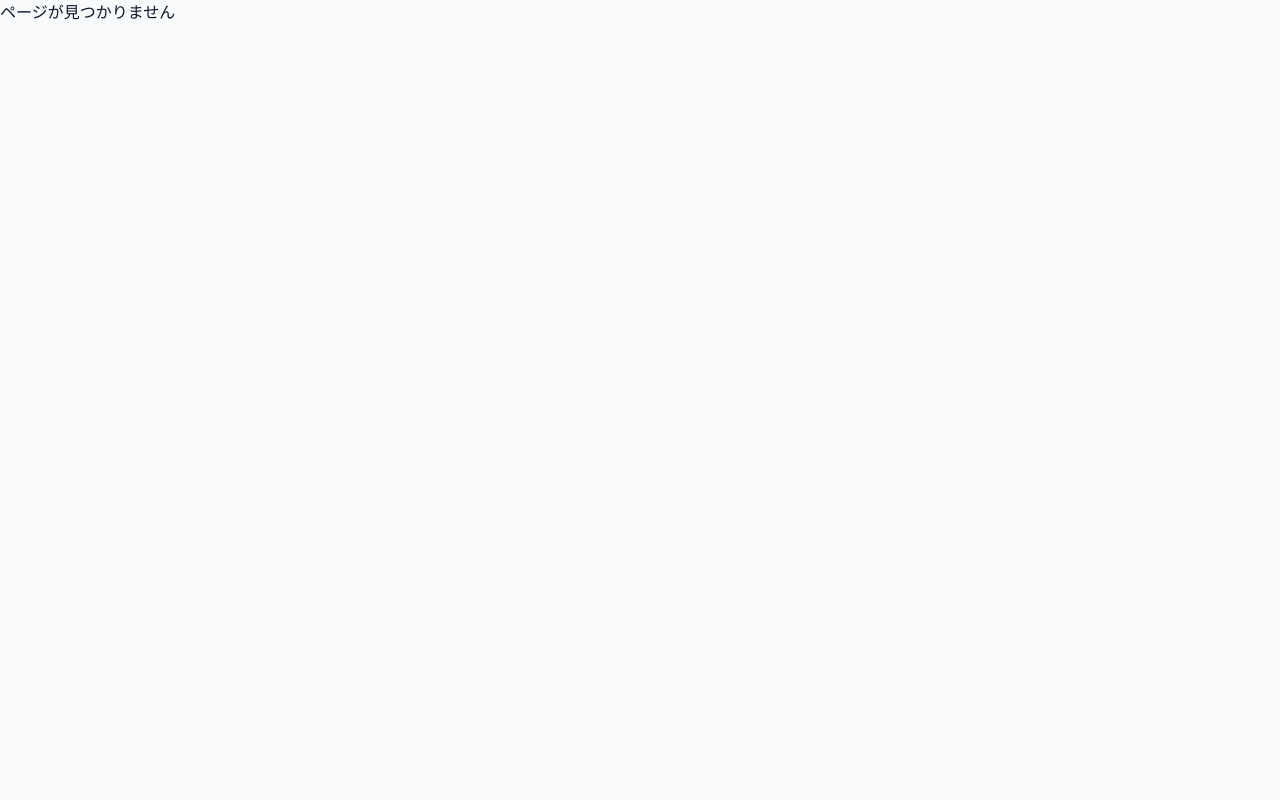
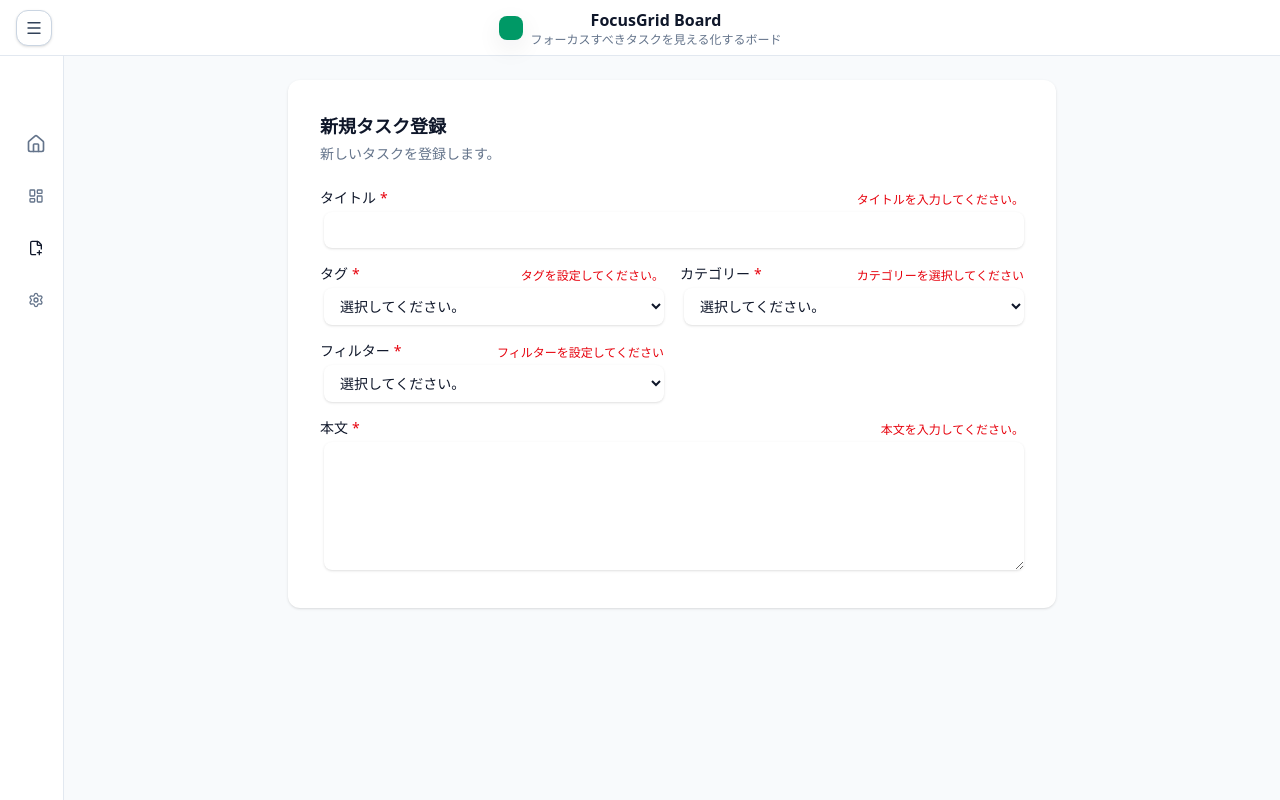
Before and after one commit to Yamazaki-Katsunori/focus-grid-board, a React app in the folder frontend/: page /focus-grid-board/create-task in a window 1280 px wide. Built offline with nearby package versions, Linux system fonts and the light colour scheme; the HTML template or start-up script is replaced by a standard one.

Commit message:
feat commit: タスク作成ページのルーティング定義

```diff
--- a/frontend/src/app/routes/routes.tsx
+++ b/frontend/src/app/routes/routes.tsx
@@ -12,6 +12,8 @@ import { ROWS } from '@domain/focusGrid/demoTaskData';
 import { FocusKanbanBoard } from '@domain/focusGrid/focusKanbanBoard/FocusKanbanBoard';
 import { FocusTaskTable } from '@domain/focusGrid/focusTaskTable/FocusTaskTable';
 import { focusMainTabLoader } from '@domain/focusGrid/focusMainTab/focusMainTabRoute';
+import { CreateTaskPage } from '@domain/createTask/CreateTaskPage';
+import { createTaskAction, createTaskLoader } from '@domain/createTask/createTaskRoute';
 
 export const router = createBrowserRouter([
   {
@@ -22,16 +24,19 @@ export const router = createBrowserRouter([
         index: true,
         element: <Navigate to="/login" replace />,
       },
+      // login画面 route
       {
         path: '/login',
         element: <LoginPage />,
         loader: loginLoader,
         action: loginAction,
       },
+      // main画面 route
       {
         path: '/focus-grid-board',
         element: <FocusGridBoardPage />,
         loader: focusGridLoader,
+        // main画面 各種タブ route
         children: [
           { index: true, element: <Navigate to="matrix" replace /> },
           {
@@ -46,6 +51,12 @@ export const router = createBrowserRouter([
         ],
       },
       {
+        path: '/focus-grid-board/create-task',
+        element: <CreateTaskPage />,
+        loader: createTaskLoader,
+        action: createTaskAction,
+      },
+      {
         path: '*',
         element: <div>ページが見つかりません</div>,
       },
--- a/frontend/src/base/header/AppHeader.tsx
+++ b/frontend/src/base/header/AppHeader.tsx
@@ -1,4 +1,5 @@
 import type { AppHeaderProps } from '@base/header/appHeaderTypes';
+import { Menu } from 'lucide-react';
 
 // src/base/header/AppHeader.tsx
 export function AppHeader({ onToggleSidebar }: AppHeaderProps) {
@@ -14,15 +15,17 @@ export function AppHeader({ onToggleSidebar }: AppHeaderProps) {
             onClick={onToggleSidebar}
           >
             <span className="sr-only">メニュー</span>
-            <svg viewBox="0 0 24 24" width={18} height={18} aria-hidden="true">
-              <path
+            <Menu
+              viewBox="0 0 24 24"
+              width={18}
+              height={18}
+              aria-hidden="true"
               d="M4 7h16M4 12h16M4 17h16"
               fill="none"
               stroke="currentColor"
               strokeWidth="1.8"
               strokeLinecap="round"
             />
-            </svg>
           </button>
         </div>
 
--- a/frontend/src/domain/createTask/CreateTaskPage.tsx
+++ b/frontend/src/domain/createTask/CreateTaskPage.tsx
@@ -1,10 +1,20 @@
 import { AppHeader } from '@base/header/AppHeader';
 import { BaseLayout } from '@base/layout/BaseLayout';
 import { CreateTaskForm } from '@domain/createTask/CreateTaskForm';
+import { AppSidebar } from '@domain/layout/AppSidebar';
+import { useState } from 'react';
 
 export function CreateTaskPage() {
+  const [isSidebarOpen, setIsSidebarOpen] = useState(false);
+
+  const handleToggleSidebar = () => {
+    setIsSidebarOpen((prev) => !prev);
+  };
   return (
-    <BaseLayout header={<AppHeader />} sidebar={null}>
+    <BaseLayout
+      header={<AppHeader onToggleSidebar={handleToggleSidebar} />}
+      sidebar={<AppSidebar isOpen={isSidebarOpen} />}
+    >
       <div className="flex min-h-[60vh] items-center justify-center px-4">
         <div className="bg-bg-surface w-full max-w-3xl rounded-xl p-8 shadow-sm">
           <CreateTaskForm />
--- /dev/null
+++ b/frontend/src/domain/createTask/createTaskRoute.ts
@@ -0,0 +1,18 @@
+// src/domain/auth/loginRoute.ts
+import type { LoaderFunctionArgs, ActionFunctionArgs } from 'react-router';
+import { redirect } from 'react-router';
+
+// 今は何もしないで null を返すだけ
+export async function createTaskLoader(_args: LoaderFunctionArgs) {
+  // 例: すでにログイン済みなら /app にリダイレクト…とかは将来ここに書ける
+
+  // ここでタスク一覧やユーザー情報をロードする…のは後で
+  await new Promise((resolve) => setTimeout(resolve, 800));
+
+  return null;
+}
+
+// 今はバリデーションなしで必ず /app に飛ばす
+export async function createTaskAction(_args: ActionFunctionArgs) {
+  return redirect('/focus-grid-board/create-task');
+}
--- a/frontend/src/domain/focusGrid/FocusGridBoardPage.tsx
+++ b/frontend/src/domain/focusGrid/FocusGridBoardPage.tsx
@@ -7,7 +7,7 @@ import { AppSidebar } from '@domain/layout/AppSidebar';
 import { useState } from 'react';
 
 export function FocusGridBoardPage() {
-  const [isSidebarOpen, setIsSidebarOpen] = useState(true);
+  const [isSidebarOpen, setIsSidebarOpen] = useState(false);
 
   const handleToggleSidebar = () => {
     setIsSidebarOpen((prev) => !prev);
--- a/frontend/src/domain/focusGrid/focusGridRoute.ts
+++ b/frontend/src/domain/focusGrid/focusGridRoute.ts
@@ -4,7 +4,7 @@ import type { ActionFunctionArgs, LoaderFunctionArgs } from 'react-router';
 
 export async function focusGridLoader(_args: LoaderFunctionArgs) {
   // ここでタスク一覧やユーザー情報をロードする…のは後で
-  await new Promise((resolve) => setTimeout(resolve, 2000));
+  await new Promise((resolve) => setTimeout(resolve, 800));
 
   return null;
 }
--- a/frontend/src/domain/layout/AppSidebar.tsx
+++ b/frontend/src/domain/layout/AppSidebar.tsx
@@ -19,7 +19,7 @@ const SIDEBAR_ITEMS: BaseSidebarItemType[] = [
     icon: <LayoutDashboard className="h-4 w-4" aria-hidden="true" />,
   },
   {
-    id: 'new-task',
+    id: 'create-task',
     label: '新規タスク作成',
     icon: <FilePlus2 className="h-4 w-4" aria-hidden="true" />,
   },
@@ -39,7 +39,7 @@ function getActiveSidebarId(pathname: string): string {
 
   // 一旦ホームをボード扱いに
   if (pathname.startsWith('/focus-grid-board/home')) {
-    return 'board';
+    return 'matrix';
   }
 
   if (pathname.startsWith('/focus-grid-board/create-task')) {
@@ -70,12 +70,15 @@ export function AppSidebar({ isOpen }: AppSidebarProps) {
   // hook
   const handleItemClick = (id: string) => {
     switch (id) {
-      case 'board':
+      case 'home':
         navigate('/focus-grid-board/matrix');
         break;
-      case 'new-task':
+      case 'board':
+        navigate('/focus-grid-board/board');
+        break;
+      case 'create-task':
         // ★ ここは後で "2. タスク新規作成画面へのルーティング" で正式なパスに差し替える
-        navigate('/focus-grid-board/tasks/new');
+        navigate('/focus-grid-board/create-task');
         break;
       case 'settings':
         // 設定画面を作ったらそちらへ
```
Lines whose indentation alone changed are shown as unchanged.
